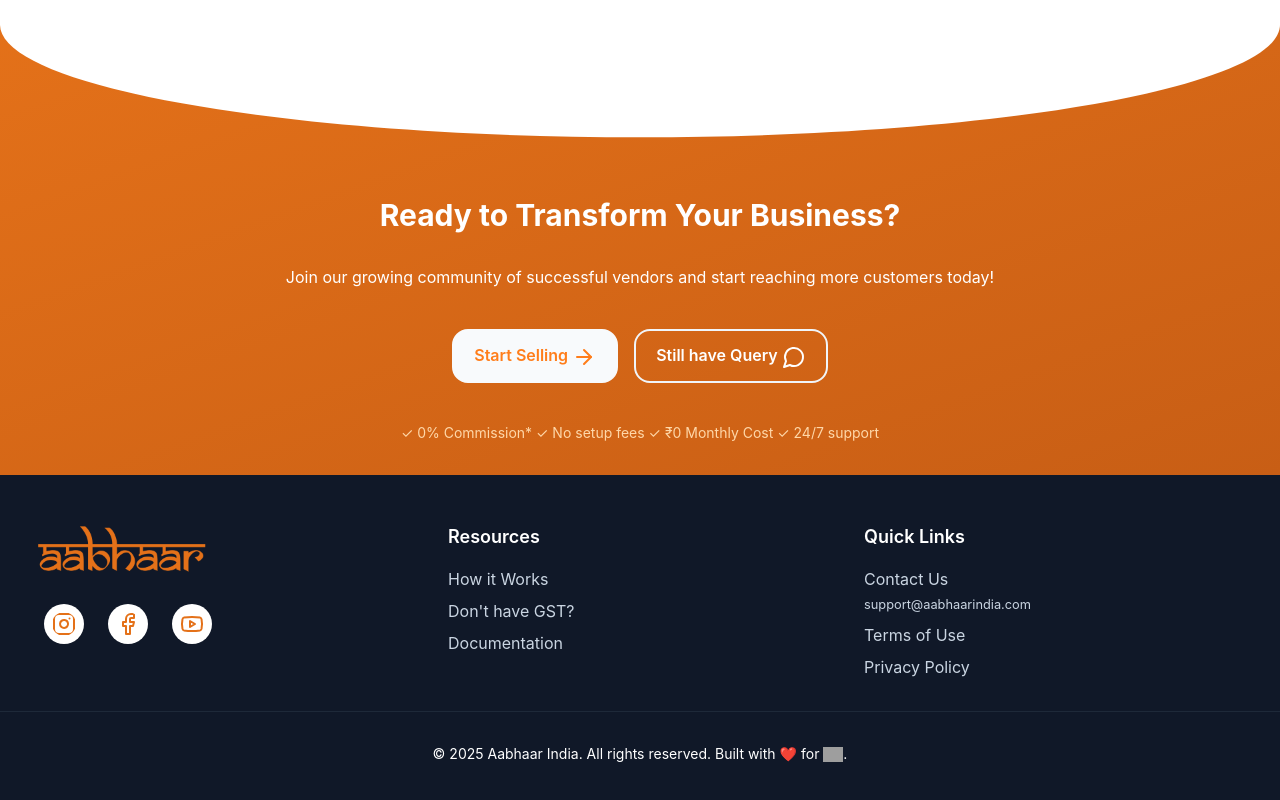
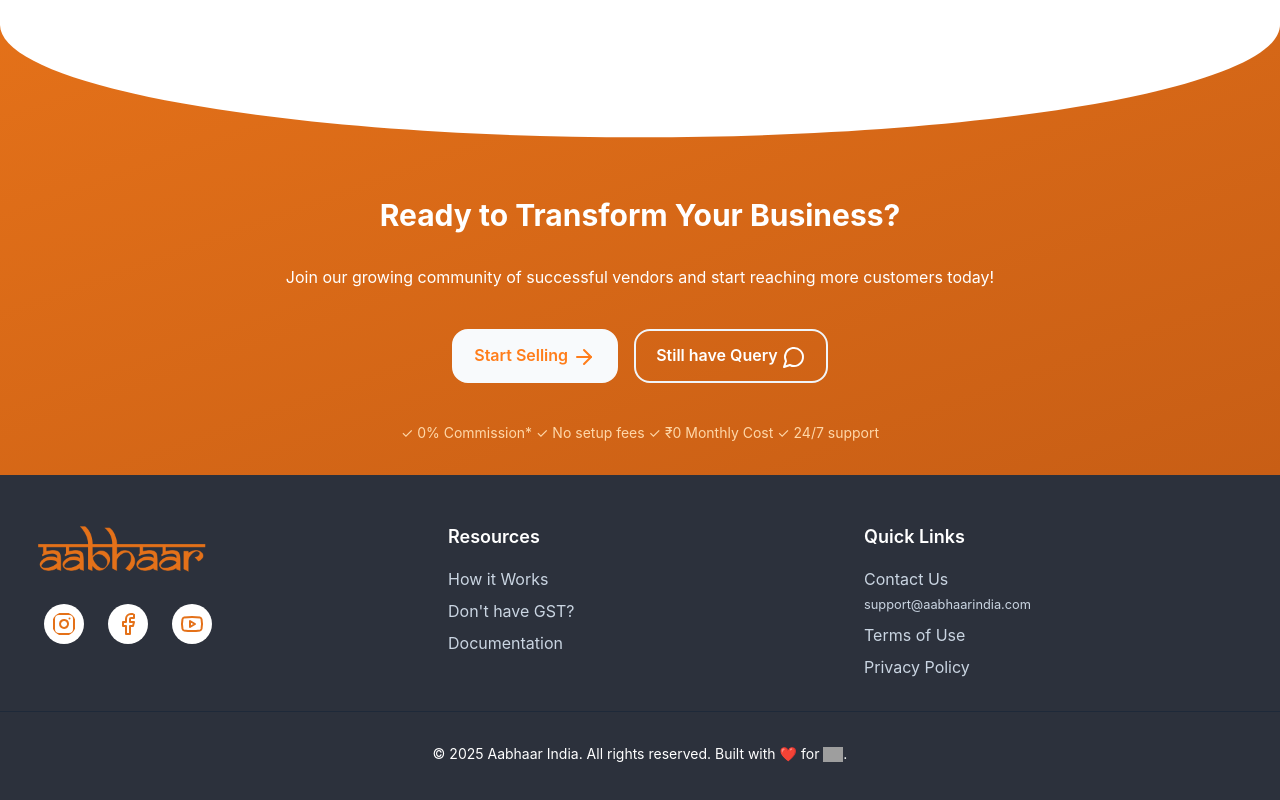
Before and after one commit to sukhendu02/VendorsHub, a React (Vite) app in the folder client/: page / in a window 1280 px wide. Shown: the part 3974-4774 px from the top of the page. Built offline with nearby package versions, Linux system fonts and the light colour scheme; no server answers; grey boxes are pictures that could not be loaded.

Commit message:
some minor changes

```diff
--- a/client/src/Components/Landing.jsx
+++ b/client/src/Components/Landing.jsx
@@ -680,7 +680,7 @@ export default function Landing() {
 
         </section>
 
-        <footer className="bg-gray-900 text-white py-12">
+        <footer className="bg-[#2C313C] text-white py-12">
           <div className="max-w-7xl mx-auto px-4 sm:px-6 lg:px-8">
             <div className="grid grid-cols-1 md:grid-cols-3 gap-8">
               <div className="lg:text-sm text-gray-400">
```
Also changed, not shown: 1 other file (tests, documents, lock files or other folders).
